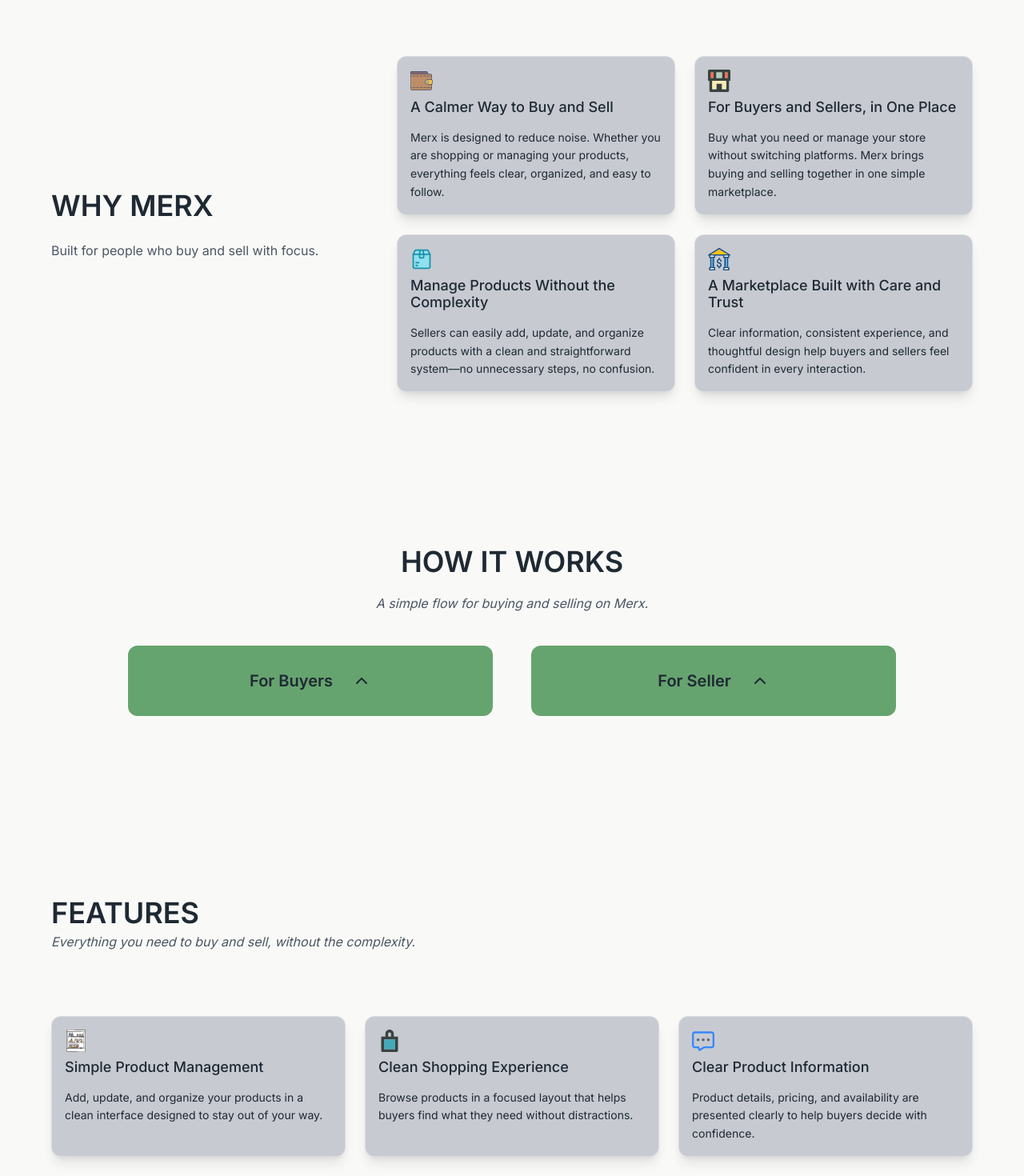
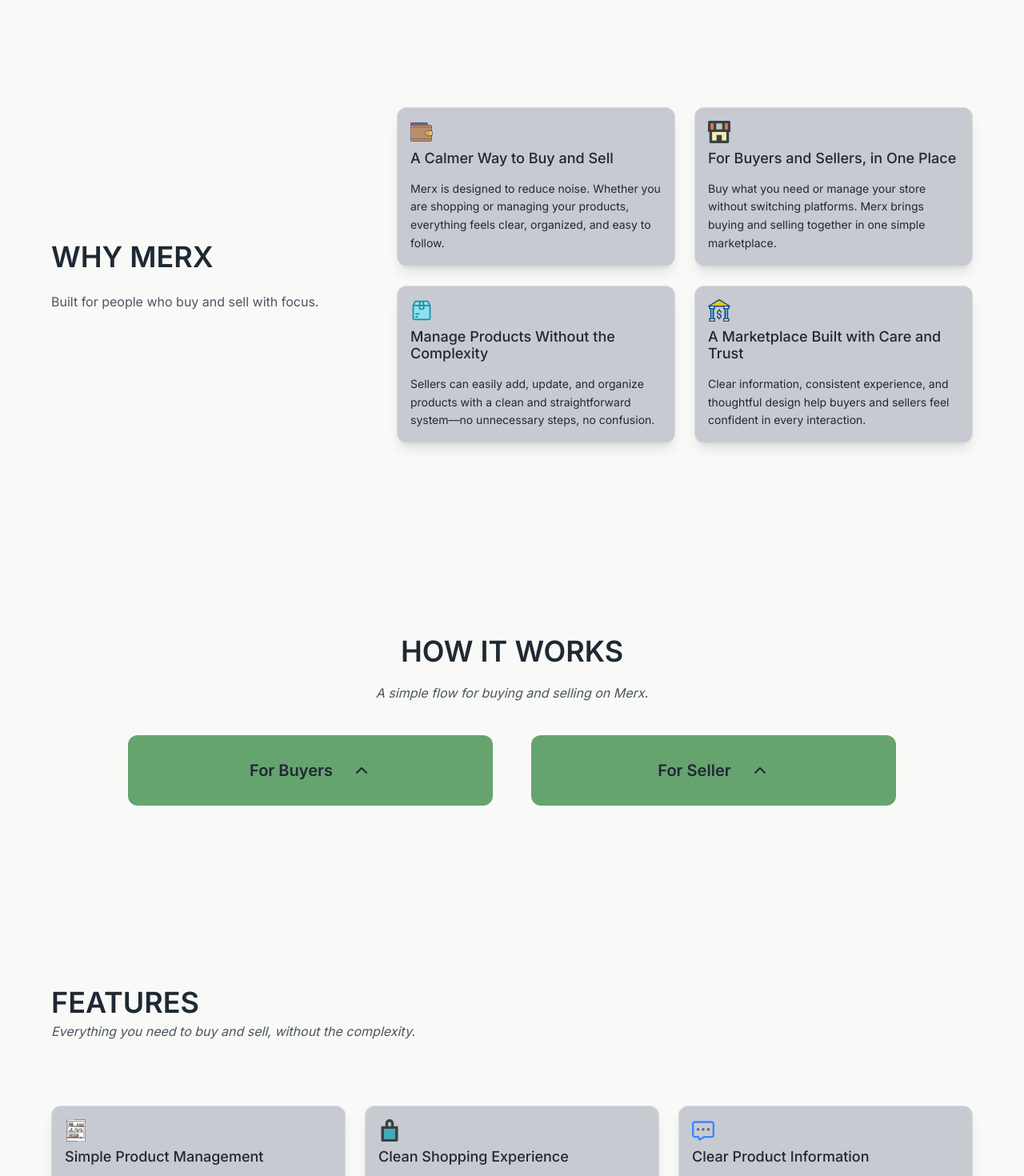
Before and after one commit to fahrypratama17/Merx, a Next.js app: page / in a window 1280 px wide. Shown: the part 920-2390 px from the top of the page at 80% size. Built offline with nearby package versions, Linux system fonts and the light colour scheme.

Commit message:
Enhance animations in UI components; add fade-in effects and staggered animations for improved user engagement

```diff
--- a/package.json
+++ b/package.json
@@ -10,8 +10,9 @@
   },
   "dependencies": {
     "clsx": "^2.1.1",
+    "framer-motion": "^12.31.0",
     "lucide-react": "^0.563.0",
-    "motion": "^12.30.0",
+    "motion": "^12.31.0",
     "next": "16.1.6",
     "react": "19.2.3",
     "react-dom": "19.2.3",
--- a/src/features/home/product-section/components/AnimatedProducts.tsx
+++ b/src/features/home/product-section/components/AnimatedProducts.tsx
@@ -124,7 +124,7 @@ export const AnimatedProducts = ({
               </p>
               <p className="text-lg text-black">{testimonials[active].price}</p>
             </div>
-            <motion.p className="mt-8 text-lg font-medium">
+            <p className="mt-8 text-lg font-medium">
               {testimonials[active].description
                 .split(" ")
                 .map((word, index) => (
@@ -150,7 +150,7 @@ export const AnimatedProducts = ({
                     {word}&nbsp;
                   </motion.span>
                 ))}
-            </motion.p>
+            </p>
           </motion.div>
           <div className="flex gap-4 pt-12 md:pt-0">
             <button
--- a/src/features/home/product-section/components/ProductsSection.tsx
+++ b/src/features/home/product-section/components/ProductsSection.tsx
@@ -2,6 +2,9 @@
 
 import dynamic from "next/dynamic";
 import { products } from "@/features/home/product-section/data/data";
+import { motion } from "framer-motion";
+import { staggerContainer } from "@/shared/components/animation/StaggerContainer";
+import { fadeInUp } from "@/shared/components/animation/FadeInUp";
 
 const ProductsSection = () => {
   const AnimatedProducts = dynamic(
@@ -14,18 +17,26 @@ const ProductsSection = () => {
 
   return (
     <section id={"Products"} className="section">
-      <div className="container">
+      <motion.div
+        variants={staggerContainer}
+        initial="hidden"
+        whileInView="show"
+        viewport={{ once: true }}
+        className="container"
+      >
         <div className="flex flex-col items-center gap-4">
-          <h1 className="title">Products</h1>
-          <p className="subtitle italic">
+          <motion.h1 variants={fadeInUp} className="title">
+            Products
+          </motion.h1>
+          <motion.p variants={fadeInUp} className="subtitle italic">
             A curated selection of items from sellers who value clarity and
             quality.
-          </p>
+          </motion.p>
         </div>
         <div>
           <AnimatedProducts testimonials={products} />
         </div>
-      </div>
+      </motion.div>
     </section>
   );
 };
--- a/src/features/home/whymerx-section/components/FeaturesSection.tsx
+++ b/src/features/home/whymerx-section/components/FeaturesSection.tsx
@@ -1,25 +1,35 @@
+"use client";
+
 import { featuresItem } from "@/features/home/whymerx-section/data/data";
 import Card from "@/shared/components/Card";
+import { staggerContainer } from "@/shared/components/animation/StaggerContainer";
+import { motion } from "framer-motion";
+import { fadeInUp } from "@/shared/components/animation/FadeInUp";
 
 const FeaturesSection = () => {
   return (
     <section className="section">
-      <div className="container">
-        <h1 className="title">Features</h1>
-        <p className="subtitle pb-20 italic">
+      <motion.div
+        variants={staggerContainer}
+        initial="hidden"
+        whileInView="show"
+        viewport={{ once: true }}
+        className="container"
+      >
+        <motion.h1 variants={fadeInUp} className="title">
+          Features
+        </motion.h1>
+        <motion.p variants={fadeInUp} className="subtitle pb-20 italic">
           Everything you need to buy and sell, without the complexity.
-        </p>
+        </motion.p>
         <div className="grid gap-6 lg:grid-cols-3">
           {featuresItem.map((item) => (
-            <Card
-              key={item.id}
-              icon={item.icon}
-              title={item.title}
-              sub={item.sub}
-            />
+            <motion.div variants={fadeInUp} key={item.id}>
+              <Card icon={item.icon} title={item.title} sub={item.sub} />
+            </motion.div>
           ))}
         </div>
-      </div>
+      </motion.div>
     </section>
   );
 };
--- a/src/features/home/whymerx-section/components/HowItWorksSection.tsx
+++ b/src/features/home/whymerx-section/components/HowItWorksSection.tsx
@@ -9,6 +9,10 @@ import { useState } from "react";
 import { AnimatePresence, motion } from "framer-motion";
 import { ChevronDown, ChevronUp } from "lucide-react";
 import Link from "next/link";
+import { staggerContainer } from "@/shared/components/animation/StaggerContainer";
+import { fadeInUp } from "@/shared/components/animation/FadeInUp";
+import { fadeInLeft } from "@/shared/components/animation/FadeInLeft";
+import { fadeInRight } from "@/shared/components/animation/FadeInRight";
 
 const HowItWorksSection = () => {
   const [isOpen1, setIsOpen1] = useState(false);
@@ -16,15 +20,26 @@ const HowItWorksSection = () => {
 
   return (
     <section className="pb-20">
-      <div className="mx-auto px-4 sm:px-8 md:px-12 lg:px-16">
+      <motion.div
+        variants={staggerContainer}
+        initial="hidden"
+        whileInView="show"
+        viewport={{ once: true }}
+        className="mx-auto px-4 sm:px-8 md:px-12 lg:px-16"
+      >
         <div className="mb-0 space-y-4 text-center lg:mb-10">
-          <h1 className="title">How It Works</h1>
-          <p className="subtitle italic">
+          <motion.h1 variants={fadeInUp} className="title">
+            How It Works
+          </motion.h1>
+          <motion.p variants={fadeInUp} className="subtitle italic">
             A simple flow for buying and selling on Merx.
-          </p>
+          </motion.p>
         </div>
         <div className="mx-auto grid w-5/6 grid-cols-1 gap-12 lg:grid-cols-2">
-          <div className="flex flex-col items-center pb-8">
+          <motion.div
+            variants={fadeInLeft}
+            className="flex flex-col items-center pb-8"
+          >
             <div
               className="bg-secondaryBtn-bg flex w-full cursor-pointer justify-center rounded-xl py-8 text-center"
               onClick={() => setIsOpen1(!isOpen1)}
@@ -102,9 +117,12 @@ const HowItWorksSection = () => {
                 </motion.div>
               )}
             </AnimatePresence>
-          </div>
+          </motion.div>
 
-          <div className="flex flex-col items-center pb-8">
+          <motion.div
+            variants={fadeInRight}
+            className="flex flex-col items-center pb-8"
+          >
             <div
               className="bg-secondaryBtn-bg flex w-full cursor-pointer justify-center rounded-xl py-8 text-center"
               onClick={() => setIsOpen2(!isOpen2)}
@@ -180,9 +198,9 @@ const HowItWorksSection = () => {
                 </motion.div>
               )}
             </AnimatePresence>
-          </div>
+          </motion.div>
         </div>
-      </div>
+      </motion.div>
     </section>
   );
 };
--- a/src/features/home/whymerx-section/components/WhyMerxSection.tsx
+++ b/src/features/home/whymerx-section/components/WhyMerxSection.tsx
@@ -1,29 +1,39 @@
+"use client";
+
 import { whyMerxItem } from "@/features/home/whymerx-section/data/data";
 import Card from "@/shared/components/Card";
+import { motion } from "framer-motion";
+import { staggerContainer } from "@/shared/components/animation/StaggerContainer";
+import { fadeInUp } from "@/shared/components/animation/FadeInUp";
 
 const WhyMerxSection = () => {
   return (
-    <section id={"Why-Merx"}>
-      <div className="centered container py-0 lg:py-24">
+    <section id={"Why-Merx"} className="section">
+      <motion.div
+        variants={staggerContainer}
+        initial="hidden"
+        whileInView="show"
+        viewport={{ once: true }}
+        className="centered container py-0 lg:pb-24"
+      >
         <div className="grid grid-cols-1 lg:grid-cols-[0.6fr_1fr]">
           <div className="my-auto space-y-5">
-            <h1 className="title">Why Merx</h1>
-            <p className="subtitle">
+            <motion.h1 variants={fadeInUp} className="title">
+              Why Merx
+            </motion.h1>
+            <motion.p variants={fadeInUp} className="subtitle">
               Built for people who buy and sell with focus.
-            </p>
+            </motion.p>
           </div>
           <div className="grid grid-cols-1 gap-6 lg:grid-cols-2">
             {whyMerxItem.map((item) => (
-              <Card
-                key={item.id}
-                icon={item.icon}
-                title={item.title}
-                sub={item.sub}
-              />
+              <motion.div variants={fadeInUp} key={item.id}>
+                <Card icon={item.icon} title={item.title} sub={item.sub} />
+              </motion.div>
             ))}
           </div>
         </div>
-      </div>
+      </motion.div>
     </section>
   );
 };
--- /dev/null
+++ b/src/shared/components/animation/FadeIn.ts
@@ -0,0 +1,16 @@
+import { Variants } from "framer-motion";
+
+export const fadeIn: Variants = {
+  hidden: {
+    opacity: 0,
+    filter: "blur(8px)",
+  },
+  show: {
+    opacity: 1,
+    filter: "blur(0)",
+    transition: {
+      duration: 0.7,
+      ease: "easeOut",
+    },
+  },
+};
--- /dev/null
+++ b/src/shared/components/animation/FadeInLeft.ts
@@ -0,0 +1,18 @@
+import { Variants } from "framer-motion";
+
+export const fadeInLeft: Variants = {
+  hidden: {
+    x: -30,
+    opacity: 0,
+    filter: "blur(8px)",
+  },
+  show: {
+    x: 0,
+    opacity: 1,
+    filter: "blur(0)",
+    transition: {
+      duration: 0.7,
+      ease: "easeOut",
+    },
+  },
+};
--- /dev/null
+++ b/src/shared/components/animation/FadeInRight.ts
@@ -0,0 +1,18 @@
+import { Variants } from "framer-motion";
+
+export const fadeInRight: Variants = {
+  hidden: {
+    x: 30,
+    opacity: 0,
+    filter: "blur(8px)",
+  },
+  show: {
+    x: 0,
+    opacity: 1,
+    filter: "blur(0)",
+    transition: {
+      duration: 0.7,
+      ease: "easeOut",
+    },
+  },
+};
--- /dev/null
+++ b/src/shared/components/animation/FadeInUp.ts
@@ -0,0 +1,18 @@
+import { Variants } from "framer-motion";
+
+export const fadeInUp: Variants = {
+  hidden: {
+    y: 30,
+    opacity: 0,
+    filter: "blur(8px)",
+  },
+  show: {
+    y: 0,
+    opacity: 1,
+    filter: "blur(0)",
+    transition: {
+      duration: 0.7,
+      ease: "easeOut",
+    },
+  },
+};
--- /dev/null
+++ b/src/shared/components/animation/StaggerContainer.ts
@@ -0,0 +1,10 @@
+import { Variants } from "framer-motion";
+
+export const staggerContainer: Variants = {
+  hidden: {},
+  show: {
+    transition: {
+      staggerChildren: 0.4,
+    },
+  },
+};
```
Also changed, not shown: src/features/home/hero-section/components/HeroSection.tsx (+20 -6 lines), 1 other file (tests, documents, lock files or other folders).
